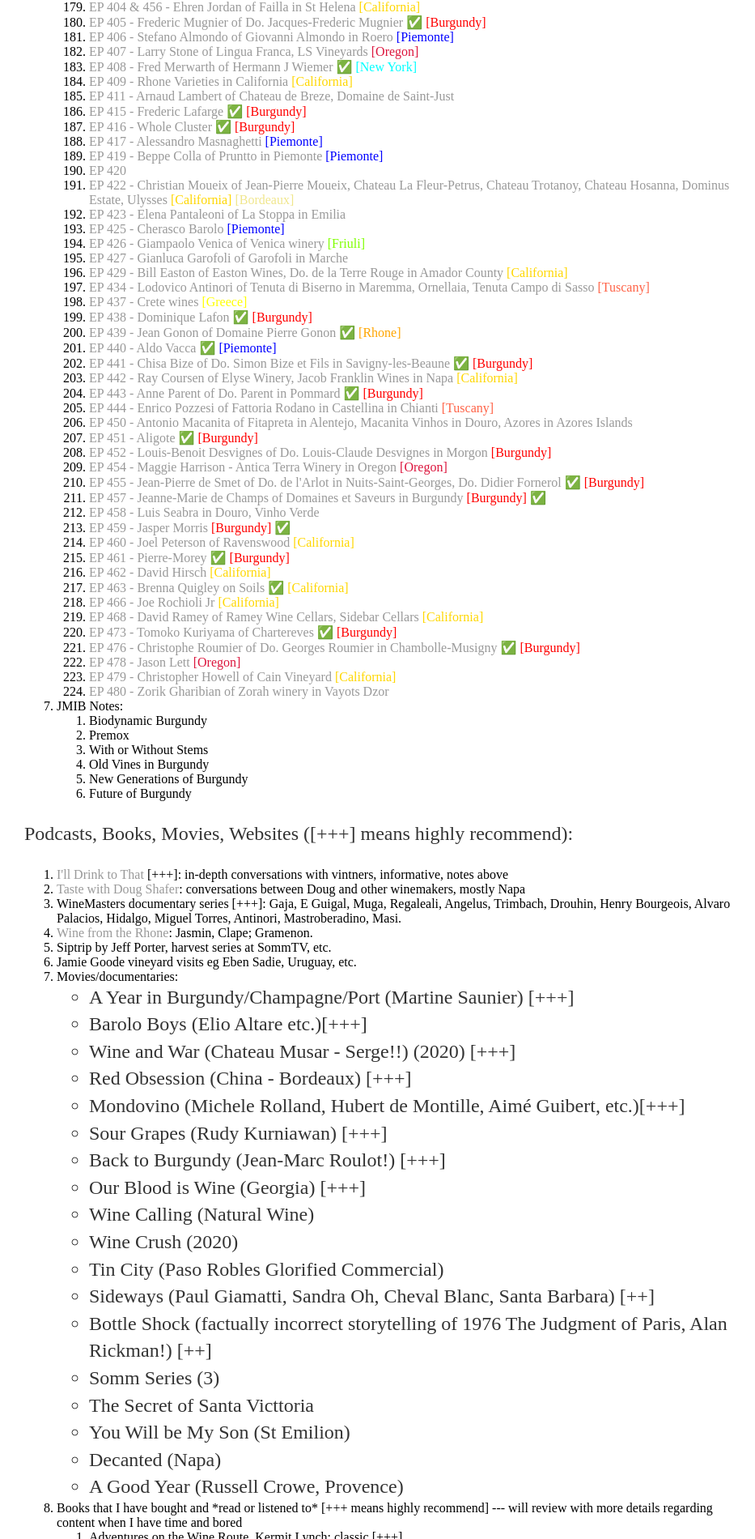
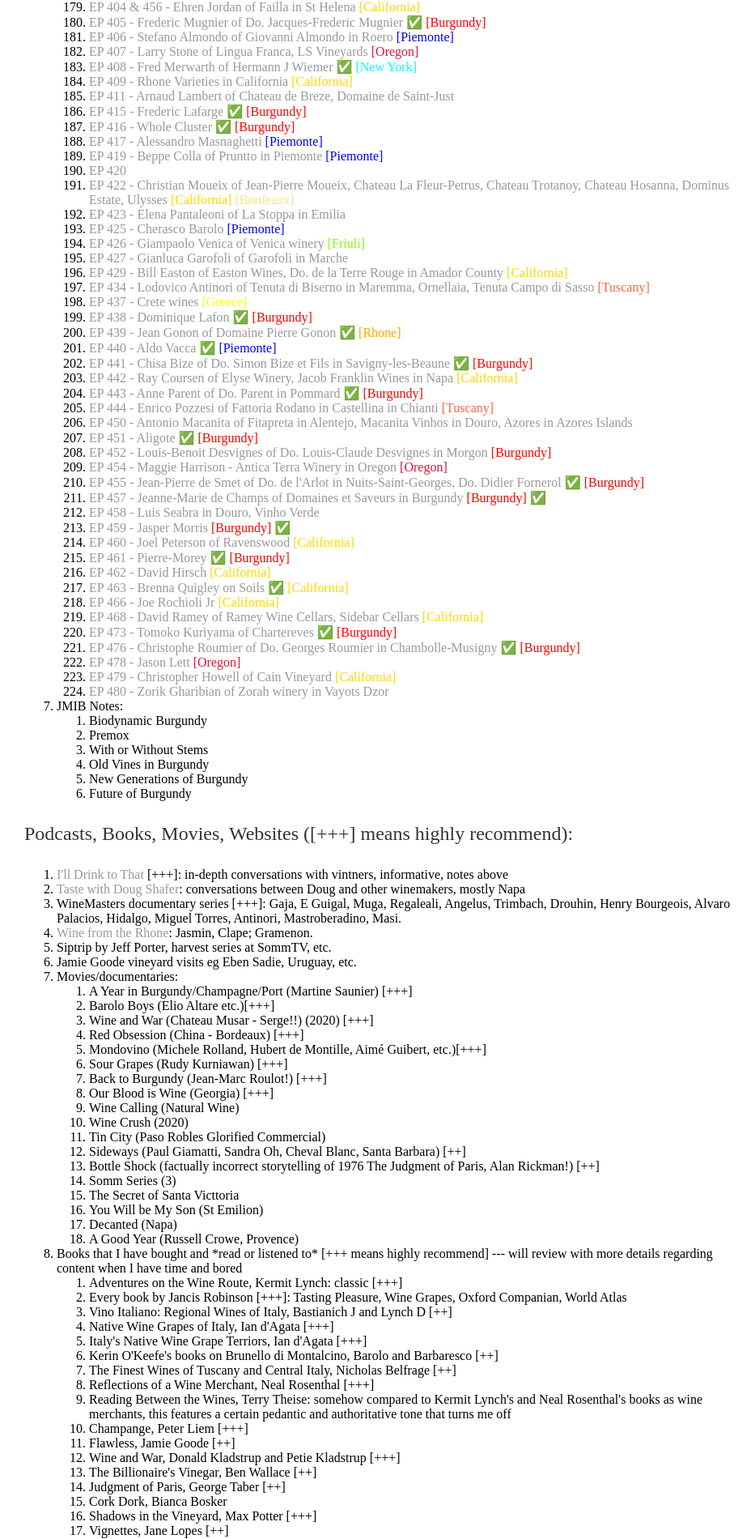
Before and after one commit to shenglih/shenglih.github.io, a Jekyll site: the page built from study/index.html, in a window 1280 px wide. Shown: the part 4500-6400 px from the top of the page at 81% size, without its empty margins (162-1095 px from the left). Built offline with Jekyll 4.4.1, drawn with Linux system fonts in a browser that asks for light colours; comment, search, counter and statistics services are not loaded.

Commit message:
rename tab

```diff
--- a/_layouts/default.html
+++ b/_layouts/default.html
@@ -154,7 +154,7 @@
 	        		<!--<li><a href="/teaching">Teaching</a></li>-->
 				<li><a href="/research">Research</a></li>
 				<li><a href="/misc">Misc</a></li>
-        <li><a href="/wine">Wine</a></li>
+        <li><a href="/study">Wine</a></li>
 				<!--<li><a href="/memo">Memo</a></li>
 				<li><a href="/blog">Blog</a></li>-->
 
--- /dev/null
+++ b/_layouts/study.html
@@ -0,0 +1,6 @@
+---
+layout: default
+---
+<div class="study">
+  {{ content }}
+</div>
--- a/wine/index.html
+++ b/study/index.html
@@ -315,7 +315,7 @@
 		<li>Siptrip by Jeff Porter, harvest series at SommTV, etc.</li>
 				<li>Jamie Goode vineyard visits eg Eben Sadie, Uruguay, etc.</li>
 		<li>Movies/documentaries:
-			<ul>
+			<ol>
 				<li>A Year in Burgundy/Champagne/Port (Martine Saunier) [+++] </li>
 				<li>Barolo Boys (Elio Altare etc.)[+++] </li>
 				<li>Wine and War (Chateau Musar - Serge!!) (2020) [+++] </li>
@@ -334,7 +334,7 @@
 				<li>You Will be My Son (St Emilion)</li>
 				<li>Decanted (Napa)</li>
 				<li>A Good Year (Russell Crowe, Provence)</li></li>
-			</ul>
+			</ol>
 
 
 		<li>Books that I have bought and *read or listened to* [+++ means highly recommend] --- will review with more details regarding content when I have time and bored </li>
```
Also changed, not shown: other parts of study/index.html (+1 -1 lines).
